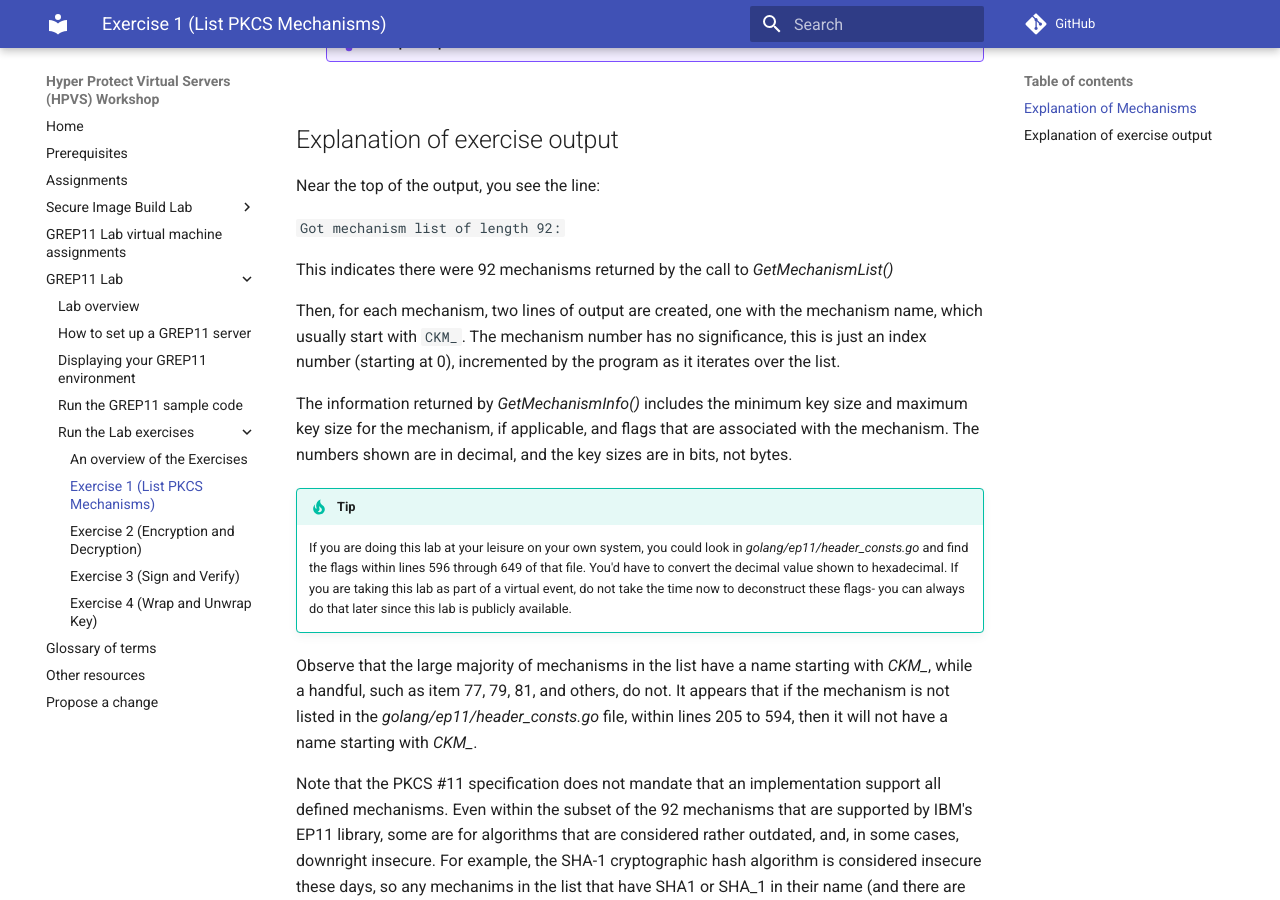
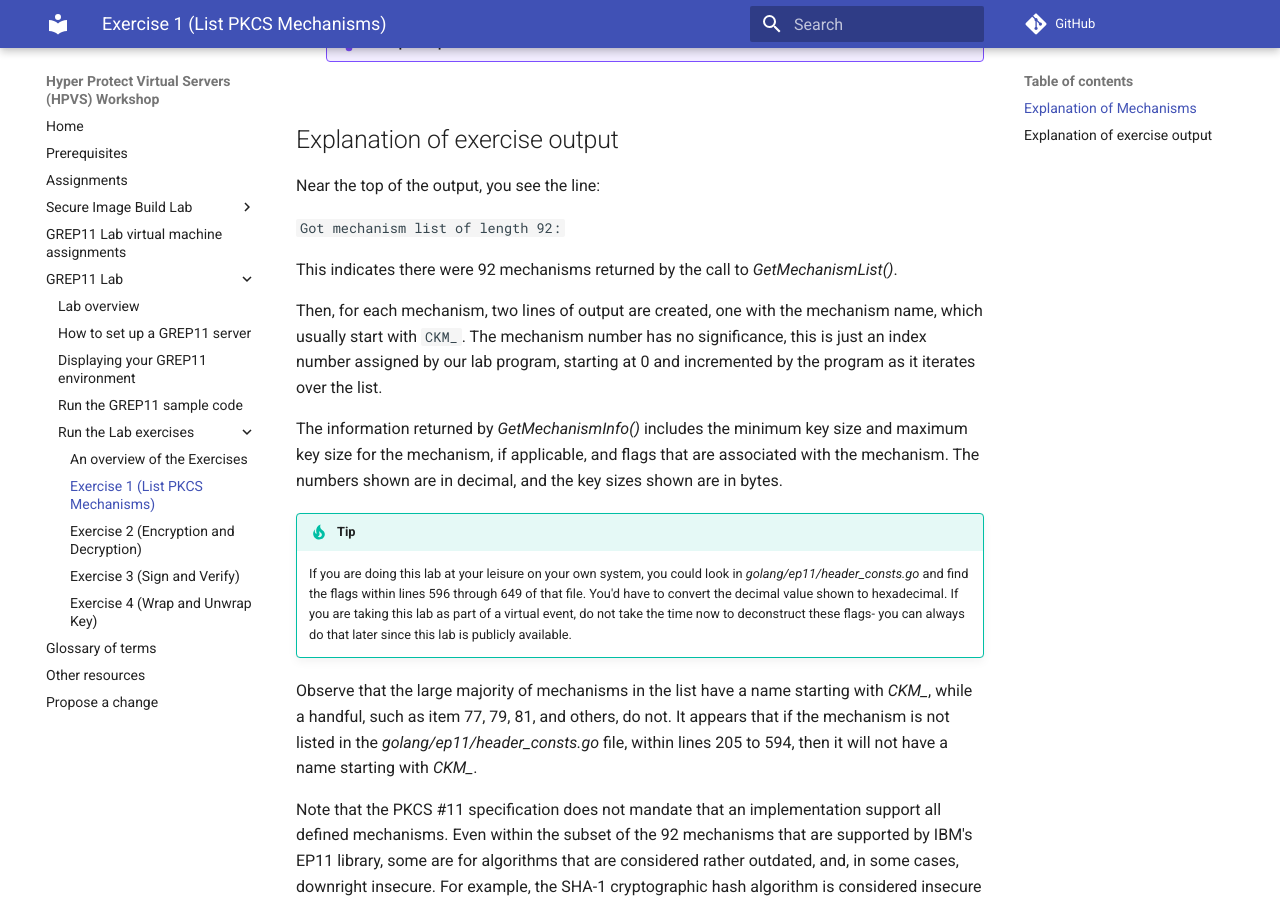
Before and after one commit to ibm-wsc/hyper-protect-virtual-servers-workshop, an MkDocs documentation site: the page built from docs/grep11-lab/lab-exercise1.md, in a window 1280 px wide and 900 px high, scrolled down 2046 px. Built offline with MkDocs 1.6.1 and Material for MkDocs 9.7.7, drawn with Linux system fonts in a browser that asks for light colours; comment, search, counter and statistics services are not loaded.

Commit message:
minor updates

```diff
--- a/docs/grep11-lab/lab-exercise1.md
+++ b/docs/grep11-lab/lab-exercise1.md
@@ -343,11 +343,11 @@ Near the top of the output, you see the line:
 
 `Got mechanism list of length 92:`
 
-This indicates there were 92 mechanisms returned by the call to *GetMechanismList()*
+This indicates there were 92 mechanisms returned by the call to *GetMechanismList()*.
 
-Then, for each mechanism, two lines of output are created, one with the mechanism name, which usually start with `CKM_`.  The mechanism number has no significance, this is just an index number (starting at 0), incremented by the program as it iterates over the list.
+Then, for each mechanism, two lines of output are created, one with the mechanism name, which usually start with `CKM_`.  The mechanism number has no significance, this is just an index number assigned by our lab program, starting at 0 and incremented by the program as it iterates over the list.
 
-The information returned by *GetMechanismInfo()* includes the minimum key size and maximum key size for the mechanism, if applicable, and flags that are associated with the mechanism.  The numbers shown are in decimal, and the key sizes are in bits, not bytes.
+The information returned by *GetMechanismInfo()* includes the minimum key size and maximum key size for the mechanism, if applicable, and flags that are associated with the mechanism.  The numbers shown are in decimal, and the key sizes shown are in bytes.
 
 !!! Tip
     If you are doing this lab at your leisure on your own system, you could look in *golang/ep11/header_consts.go* and find the flags within lines 596 through 649 of that file.  You'd have to convert the decimal value shown to hexadecimal.  If you are taking this lab as part of a virtual event, do not take the time now to deconstruct these flags-  you can always do that later since this lab is publicly available.
```
